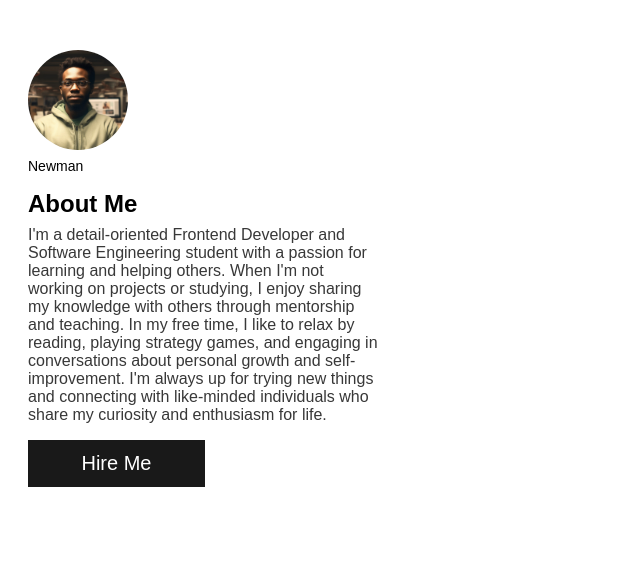
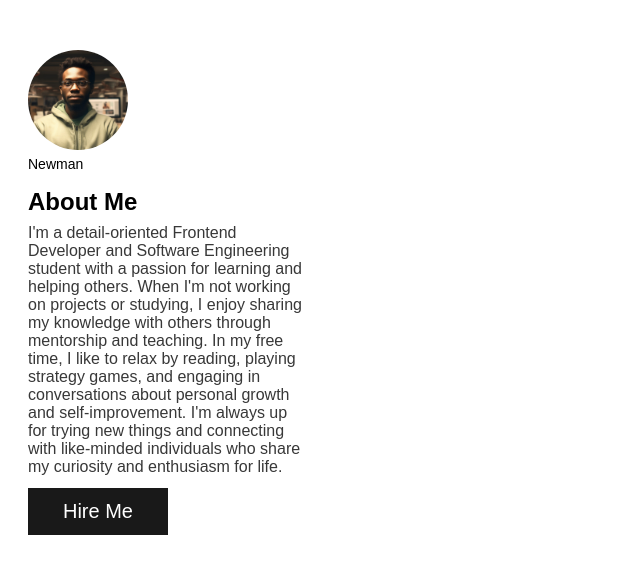
Before and after one commit to newman-theinnovator/about-me-page, a plain HTML site: page index.html in a window 1280 px wide. Shown: the whole page, without its empty margins (0-640 px from the left). Drawn offline with Linux system fonts and the light colour scheme.

Commit message:
added somoe little changes to the width

```diff
--- a/styles.css
+++ b/styles.css
@@ -1,7 +1,8 @@
+
 .my__pic {
     border-radius: 50px;
     width: 100px;
-    margin-bottom: 4px;
+    margin-bottom: 2px;
 }
 
 h1 {
@@ -15,13 +16,14 @@ h1 {
 }
 
 .container {
-    width: 28%;
+    width: 280px;
     margin: 50px 20px;
-    font-family: sans-serif;
+   font-family: sans-serif;
 }
 
 .hire-me__btn {
     width: 50%;
+    margin-top: 12px;
     padding: 12px 2px;
     background-color: rgba(0, 0, 0, 0.9);
     border-style: none;
@@ -35,6 +37,6 @@ h1 {
 }
 
 .about-me__para {
-    margin-top: 0;
+    margin: 0;
     color: rgb(56, 56, 56);
 }
```
